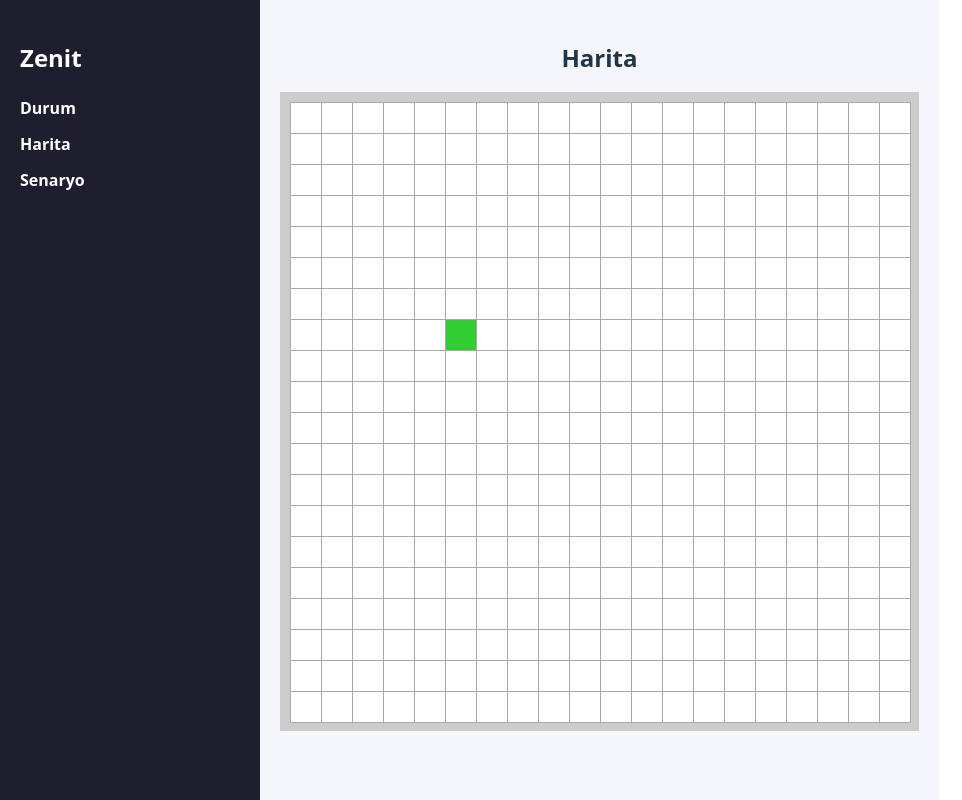
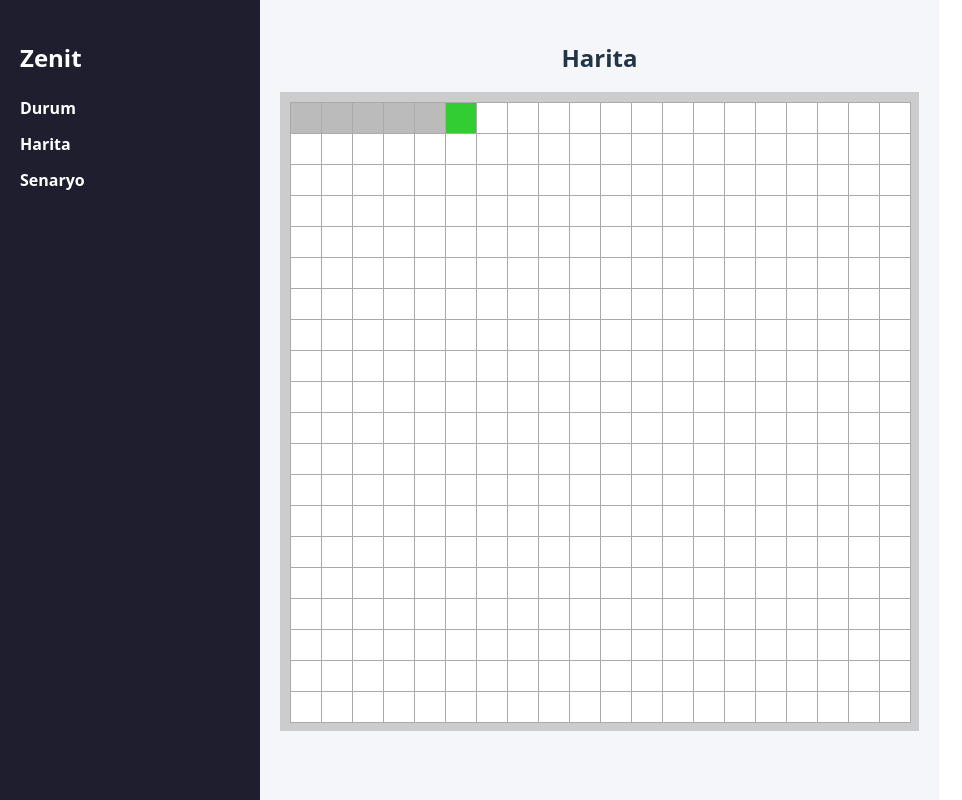
Before and after one commit to ebrarklc/zenit-dashboard, a React (Vite) app: page /map in a window 1280 px wide. Shown: the whole page, without its empty margins (0-962 px from the left). Built offline with nearby package versions, Linux system fonts and the light colour scheme.

Commit message:
feat: robot position tracking and path visualization on map

```diff
--- a/src/components/ZenitMap.jsx
+++ b/src/components/ZenitMap.jsx
@@ -1,4 +1,4 @@
-import React from "react";
+import React, { useEffect, useState } from "react";
 import styled from "styled-components";
 
 const MapGrid = styled.div`
@@ -15,23 +15,31 @@ const MapGrid = styled.div`
 const Cell = styled.div`
   width: 30px;
   height: 30px;
-  background-color: ${({ isRobot }) => (isRobot ? "limegreen" : "white")};
+  background-color: ${({ isRobot, isVisited }) =>
+    isRobot ? "limegreen" : isVisited ? "#bbb" : "white"};
   border: 1px solid #aaa;
 `;
 
 const ZenitMap = ({ robotPosition }) => {
+  const [visited, setVisited] = useState([]);
+
+  useEffect(() => {
+    const posKey = `${robotPosition.x},${robotPosition.y}`;
+    setVisited((prev) => (prev.includes(posKey) ? prev : [...prev, posKey]));
+  }, [robotPosition]);
+
   const totalCells = 20 * 20;
-
-  const getIndex = (x, y) => y * 20 + x;
 
   return (
     <MapGrid>
       {Array.from({ length: totalCells }).map((_, index) => {
         const x = index % 20;
         const y = Math.floor(index / 20);
+        const key = `${x},${y}`;
         const isRobot = x === robotPosition.x && y === robotPosition.y;
+        const isVisited = visited.includes(key) && !isRobot;
 
-        return <Cell key={index} isRobot={isRobot} />;
+        return <Cell key={index} isRobot={isRobot} isVisited={isVisited} />;
       })}
     </MapGrid>
   );
--- a/src/pages/MapPage.jsx
+++ b/src/pages/MapPage.jsx
@@ -1,13 +1,25 @@
-import React from "react";
+import React, { useEffect, useState } from "react";
 import ZenitMap from "../components/ZenitMap";
 
-const mockPosition = { x: 5, y: 7 };
+const MapPage = () => {
+  const [position, setPosition] = useState({ x: 0, y: 0 });
 
-const MapPage = () => {
+  // Her saniyede 1 konum sağa kay
+  useEffect(() => {
+    const interval = setInterval(() => {
+      setPosition((prev) => ({
+        x: (prev.x + 1) % 20,
+        y: prev.y,
+      }));
+    }, 1000);
+
+    return () => clearInterval(interval);
+  }, []);
+
   return (
     <div>
       <h2 style={{ textAlign: "center", marginBottom: "16px" }}>Harita</h2>
-      <ZenitMap robotPosition={mockPosition} />
+      <ZenitMap robotPosition={position} />
     </div>
   );
 };
```
